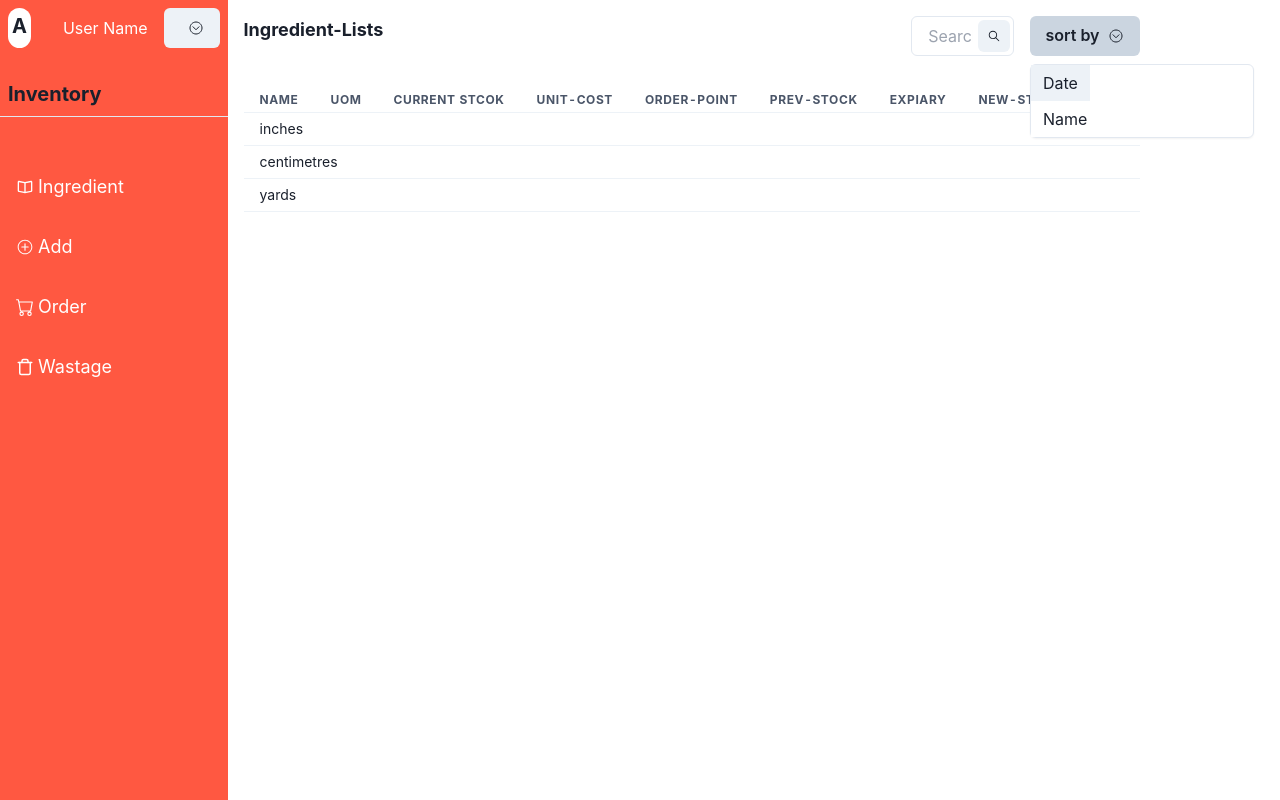
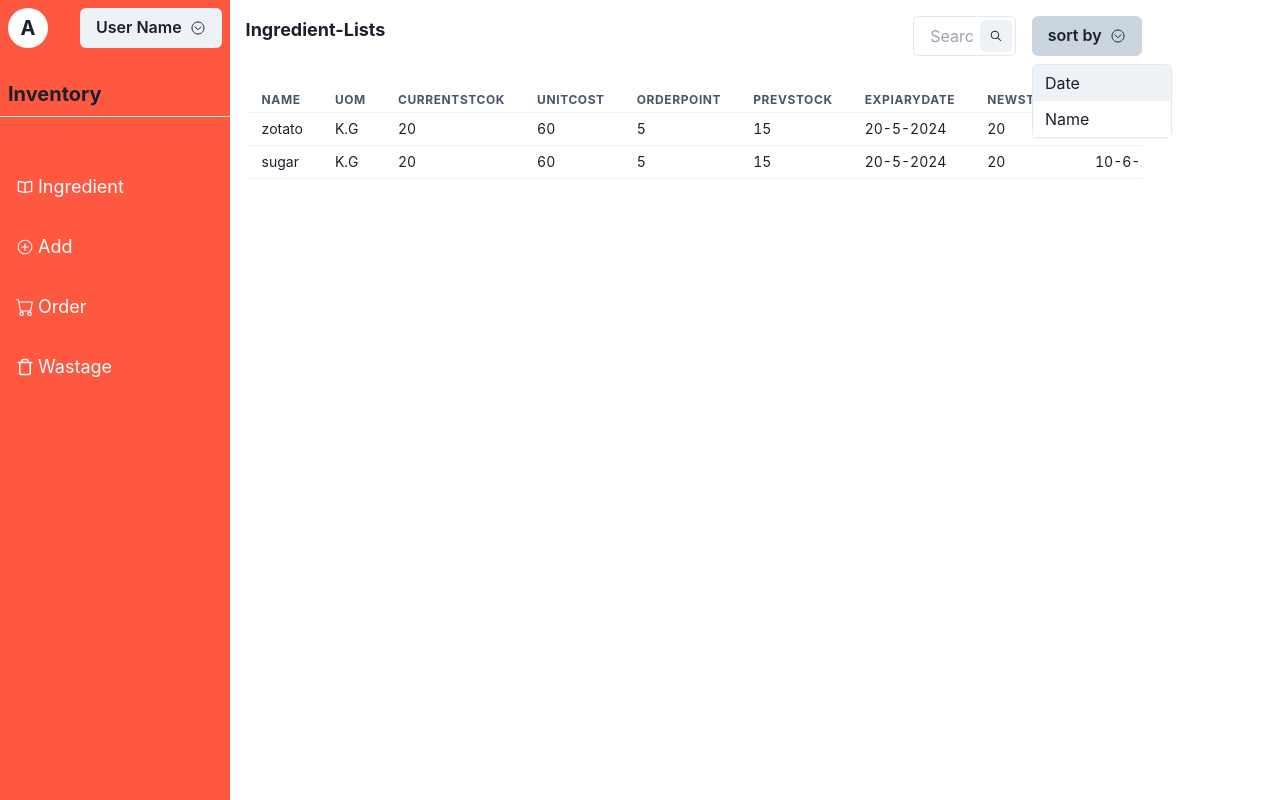
Before and after one commit to Toushik-Ahmed/Eatery-Frontend, a Next.js app in the folder eatery/: page /Inventory in a window 1280 px wide. Both pictures are taken after a click on the button "sort by". Built offline with nearby package versions, Linux system fonts and the light colour scheme.

Commit message:
Work on dropdown

```diff
--- a/eatery/src/components/customComponents/DropDown.tsx
+++ b/eatery/src/components/customComponents/DropDown.tsx
@@ -3,21 +3,31 @@ import { Button, Menu, MenuButton, MenuItem, MenuList } from '@chakra-ui/react';
 import { IoChevronDownCircleOutline } from 'react-icons/io5';
 
 type Props = {
-  actions?: string;
-  items?: string[];
+  actions: string;
+  items: string[];
+  onSelect?: (value: string) => void;
 };
 
-function DropDown({ items, actions }: Props) {
+function DropDown({ items, actions, onSelect }: Props) {
   return (
     <div className="w-fit">
       <Menu>
-        <MenuButton
-          as={Button}
-          rightIcon={<IoChevronDownCircleOutline />}
-        >{actions}</MenuButton>
-        <MenuList p={0} m={0} w={'fit-content'} _hover={{ color: '#1D1842' }}>
-          {items?.map((item) => (
-            <MenuItem w={'fit-content'} _hover={{ color: '#1D1842' }}>
+        <MenuButton as={Button} rightIcon={<IoChevronDownCircleOutline />}>
+          {actions}
+        </MenuButton>
+        <MenuList
+          p={0}
+          m={0}
+          minWidth={'140px'}
+          maxWidth={'140px'}
+          width={'140px'}
+          _hover={{ color: '#1D1842' }}>
+          {items?.map((item, idx) => (
+            <MenuItem
+              key={idx}
+              w={'100%'}
+              _hover={{ color: '#1D1842' }}
+              onClick={() => onSelect && onSelect(item)}>
               {item}
             </MenuItem>
           ))}
--- a/eatery/src/components/customComponents/Table.tsx
+++ b/eatery/src/components/customComponents/Table.tsx
@@ -1,4 +1,4 @@
-'use client'
+'use client';
 import {
   Table,
   TableContainer,
@@ -9,38 +9,52 @@ import {
   Tr,
 } from '@chakra-ui/react';
 
+type Ingredient = {
+  Name: string;
+  UOM: string;
+  CurrentStock: number;
+  UnitCost: number;
+  OrderPoint: number;
+  Prevstock: number;
+  Expiarydate: string;
+  NewStock: number;
+  expiarydate: string;
+  IncomingStock: string;
+};
+
 type Props = {
   tableHead: string[];
+  ingredients: Ingredient[];
 };
 
-const Tablecomponent = ({ tableHead }: Props) => {
+const Tablecomponent = ({ tableHead, ingredients }: Props) => {
   return (
-    <div className='flex justify-center'>
+    <div className="flex justify-center">
       <TableContainer>
         <Table size="sm">
-          <Thead display={'flex'}>
-            {tableHead.map(el=><Tr>
-              <Th>{el}</Th>
-            </Tr>)}
-
+          <Thead>
+            <Tr>
+              {tableHead.map((el, id) => (
+                <Th key={id}>{el}</Th>
+              ))}
+            </Tr>
           </Thead>
           <Tbody>
-            <Tr>
-              <Td>inches</Td>
-            </Tr>
-            <Tr>
-              <Td>centimetres</Td>
-            </Tr>
-            <Tr>
-              <Td>yards</Td>
-            </Tr>
+            {ingredients.map((ingredient, index) => (
+              <Tr key={index}>
+                <Td>{ingredient.Name}</Td>
+                <Td>{ingredient.UOM}</Td>
+                <Td>{ingredient.CurrentStock}</Td>
+                <Td>{ingredient.UnitCost}</Td>
+                <Td>{ingredient.OrderPoint}</Td>
+                <Td>{ingredient.Prevstock}</Td>
+                <Td>{ingredient.Expiarydate}</Td>
+                <Td>{ingredient.NewStock}</Td>
+                <Td>{ingredient.expiarydate}</Td>
+                <Td>{ingredient.IncomingStock}</Td>
+              </Tr>
+            ))}
           </Tbody>
-          {/* <Tfoot>
-            <Tr>
-              <Th>To convert</Th>
-
-            </Tr>
-          </Tfoot> */}
         </Table>
       </TableContainer>
     </div>
--- a/eatery/src/components/inventoryComponent/IngredientsTable.tsx
+++ b/eatery/src/components/inventoryComponent/IngredientsTable.tsx
@@ -1,3 +1,4 @@
+'use client';
 import {
   IconButton,
   Input,
@@ -7,23 +8,74 @@ import {
 import { IoIosSearch } from 'react-icons/io';
 import DropDown from '../customComponents/DropDown';
 import Tablecomponent from '../customComponents/Table';
+import { useState } from 'react';
 
-type Props = {};
+interface Props {}
 
 function IngredientsTable({}: Props) {
   const filterITems = ['Date', 'Name'];
   const th = [
     'Name',
     'UOM',
-    'Current Stcok',
-    'Unit-Cost',
-    'Order-Point',
-    'Prev-stock',
-    'Expiary',
-    'New-Stock',
-    'expiary',
-    'Incoming-Stock',
+    'CurrentStcok',
+    'UnitCost',
+    'OrderPoint',
+    'Prevstock',
+    'Expiarydate',
+    'NewStock',
+    'expiarydate',
+    'IncomingStock',
   ];
+
+  let dummyIngredients = [
+    {
+      Name: 'zotato',
+      UOM: 'K.G',
+      'CurrentStock': 20,
+      'UnitCost': 60,
+      'OrderPoint': 5,
+      'Prevstock': 15,
+      'Expiarydate': '20-5-2024',
+      'NewStock': 20,
+      'expiarydate': '10-6-2024',
+      'IncomingStock': '28-5-2024',
+    },
+    {
+      Name: 'sugar',
+      UOM: 'K.G',
+      'CurrentStock': 20,
+      'UnitCost': 60,
+      'OrderPoint': 5,
+      'Prevstock': 15,
+      'Expiarydate': '20-5-2024',
+      'NewStock': 20,
+      'expiarydate': '10-6-2024',
+      'IncomingStock': '28-5-2024',
+    },
+  ];
+  const [ingredients, setIngredients] = useState(dummyIngredients);
+  const [search, setSearch] = useState('');
+  const [filter, setFilter] = useState('');
+
+  const handleFilter = (value: string) => {
+    setFilter(value);
+    console.log(filter);
+    if (filter === 'Name') {
+      const sortedIngredients = ingredients.toSorted((a, b) =>
+        a.Name > b.Name ? 1 : a.Name < b.Name ? -1 : 0
+      );
+      setIngredients(sortedIngredients);
+      console.log(sortedIngredients);
+    }
+  };
+
+  const handleSearch = () => {
+    const searchedItems = dummyIngredients.filter((el) =>
+      el.Name.toLowerCase().includes(search.toLowerCase())
+    );
+    dummyIngredients = searchedItems;
+    setIngredients(dummyIngredients);
+  };
 
   return (
     <div className="w-[70vw]">
@@ -31,19 +83,28 @@ function IngredientsTable({}: Props) {
         <p className="font-bold text-lg">Ingredient-Lists</p>
         <div className="flex gap-4">
           <InputGroup w={'8vw'} borderRadius="28px">
-            <Input placeholder="Search" />
+            <Input
+              placeholder="Search"
+              value={search}
+              onChange={(e) => setSearch(e.target.value)}
+            />
             <InputRightElement>
               <IconButton
                 aria-label="Search database"
                 icon={<IoIosSearch />}
                 size="sm"
+                onClick={() => handleSearch()}
               />
             </InputRightElement>
           </InputGroup>
-          <DropDown actions={'sort by'} items={filterITems} />
+          <DropDown
+            actions={'sort by'}
+            items={filterITems}
+            onSelect={handleFilter}
+          />
         </div>
       </div>
-      <Tablecomponent tableHead={th} />
+      <Tablecomponent tableHead={th} ingredients={ingredients} />
     </div>
   );
 }
--- a/eatery/src/components/inventoryComponent/SideNavbar.tsx
+++ b/eatery/src/components/inventoryComponent/SideNavbar.tsx
@@ -3,21 +3,19 @@ import { BsCart } from 'react-icons/bs';
 import { IoIosAddCircleOutline, IoMdBook } from 'react-icons/io';
 import { LuTrash } from 'react-icons/lu';
 import DropDown from '../customComponents/DropDown';
-type Props = {};
+// type Props = {};
 
-const SideNavbar = (props: Props) => {
+const SideNavbar = () => {
   const items = ['Logout'];
   return (
     <nav className="bg-[#FF5841] h-[100vh] w-fit">
       <div className="p-2 flex gap-8">
-        <div className="bg-[white] w-fit px-1 py-1 rounded-2xl font-bold text-xl">
+        <div className="bg-[white] px-1 py-1 h-10 w-10 font-bold text-xl rounded-full flex items-center justify-center">
           A
         </div>
 
         <div className="flex gap-4  items-center">
-          <div className="text-white">User Name</div>
-
-          <DropDown items={items} />
+          <DropDown actions="User Name" items={items} />
         </div>
       </div>
       <div>
```
Also changed, not shown: 1 other file (tests, documents, lock files or other folders).
